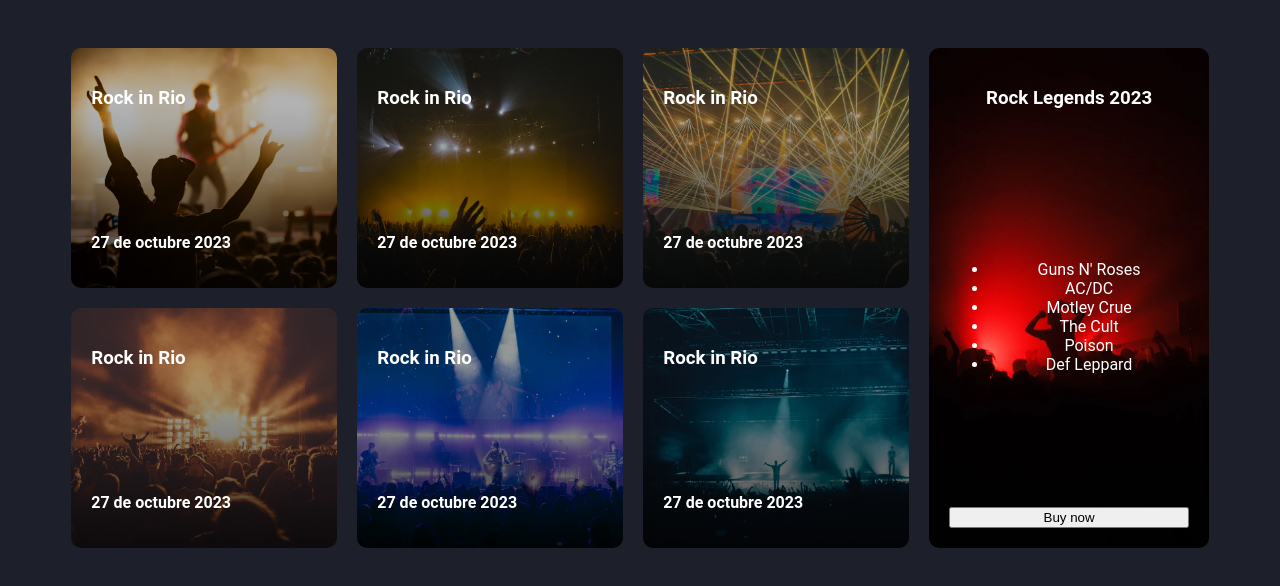
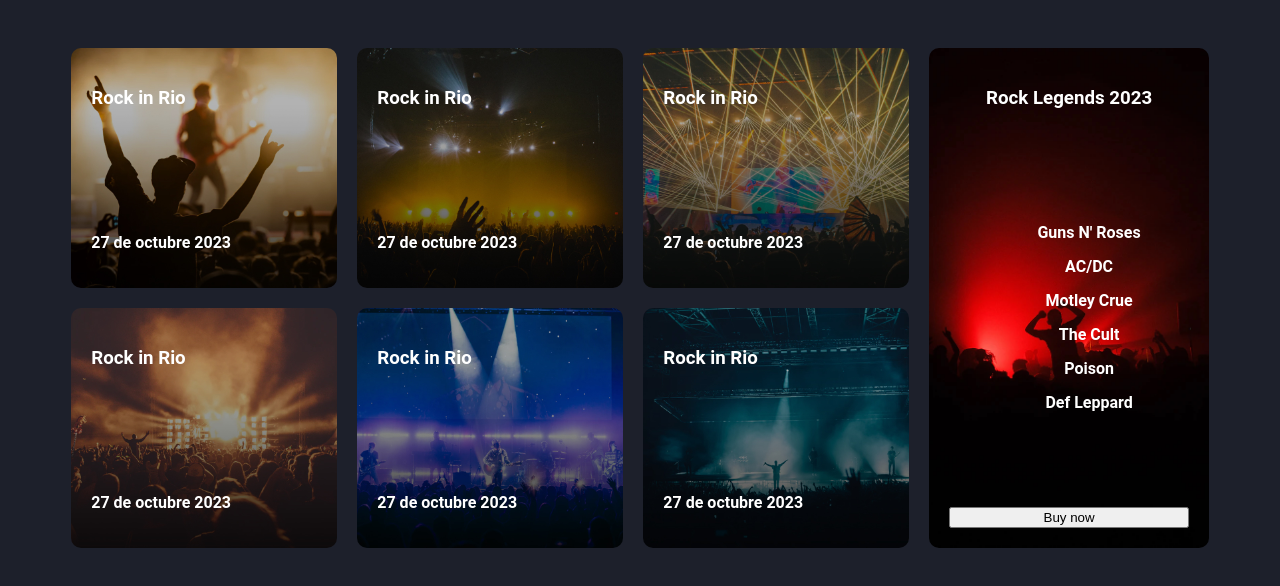
Before and after one commit to dotconde/flex-grid-demo, a plain HTML site: page index.html in a window 1280 px wide. Drawn offline with Linux system fonts and the light colour scheme.

Commit message:
Add styles for banner

```diff
--- a/styles.css
+++ b/styles.css
@@ -53,3 +53,12 @@ body {
 	flex-direction: column;
 	justify-content: space-between;
 }
+
+.banner ul {
+	list-style: none;
+}
+
+.banner ul li {
+	margin: 15px;
+	font-weight: bold;
+}
```
